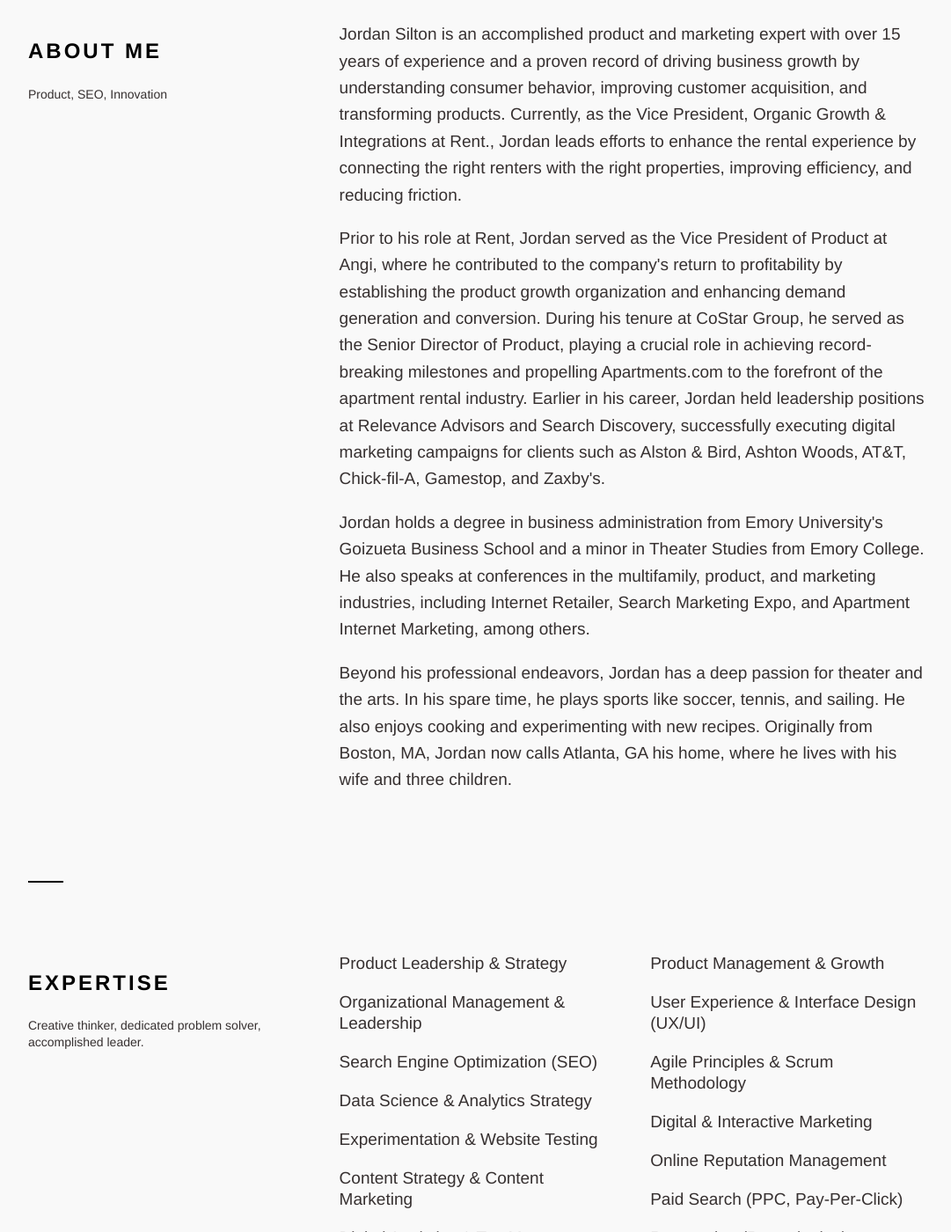
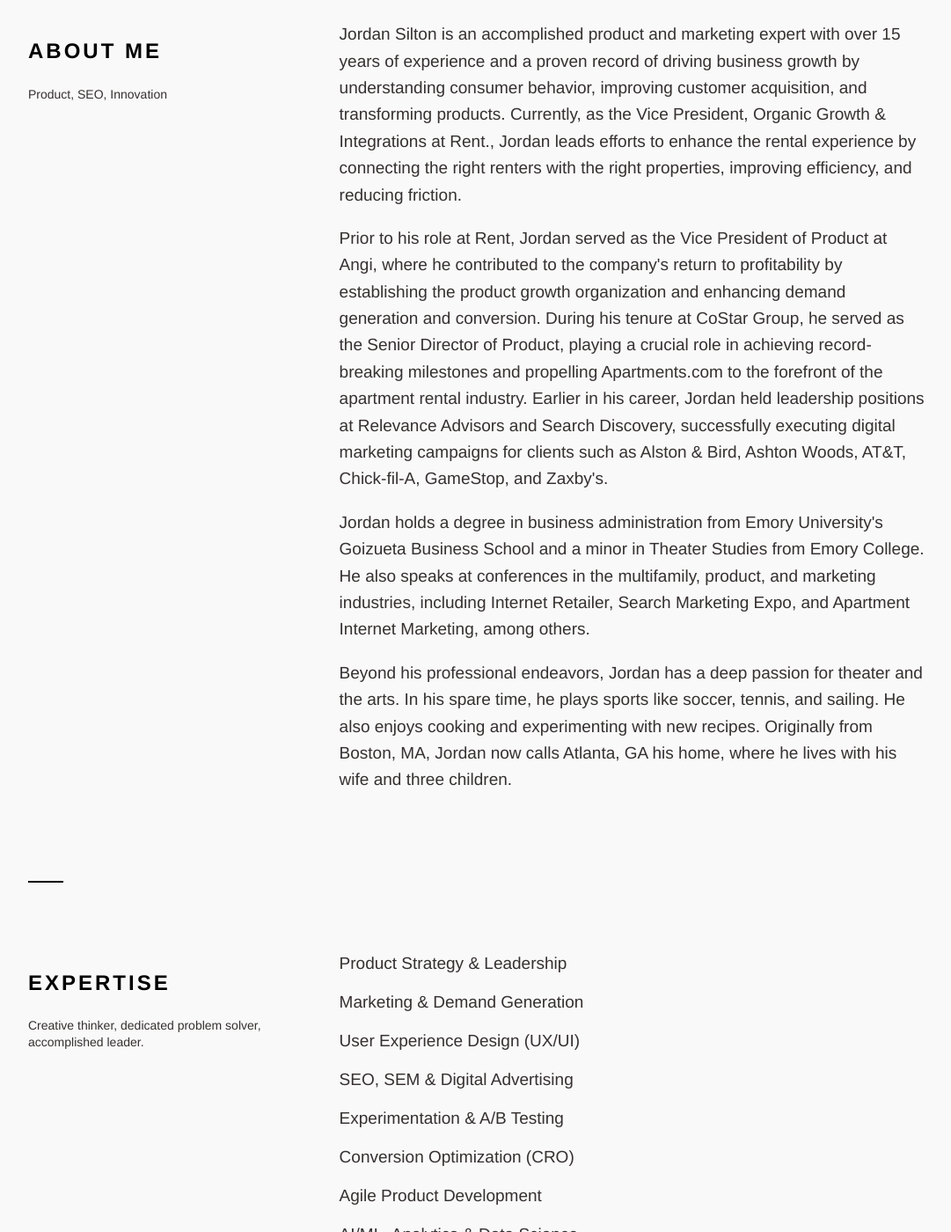
Before and after one commit to jsilton/jsilton.github.io, a Jekyll site: the page built from index.html, in a window 1280 px wide and 1400 px high, scrolled down 502 px. Shown: the whole window at 88% size, without its empty margins (98-1179 px from the left). Built offline with Jekyll 4.4.1, drawn with Linux system fonts in a browser that asks for light colours; some of the changed text lies outside the part shown.

Commit message:
Update expertise

```diff
--- a/_includes/expertise.html
+++ b/_includes/expertise.html
@@ -7,26 +7,17 @@
             <p>Creative thinker, dedicated problem solver, accomplished leader.</p>
         </div>
     </div>
-    <div class="four columns">
+    <div class="eight columns">
         <ul>
-            <li>Product Leadership &amp; Strategy</li>
-            <li>Organizational Management &amp; Leadership</li>
-            <li>Search Engine Optimization (SEO)</li>
-            <li>Data Science &amp; Analytics Strategy</li>
-            <li>Experimentation &amp; Website Testing</li>
-            <li>Content Strategy &amp; Content Marketing</li>
-            <li>Digital Analytics &amp; Tag Management</li>
-        </ul>
-    </div>
-    <div class="four columns">
-        <ul>
-            <li>Product Management &amp; Growth</li>
-            <li>User Experience &amp; Interface Design (UX/UI)</li>
-            <li>Agile Principles &amp; Scrum Methodology</li>
-            <li>Digital &amp; Interactive Marketing</li>
-            <li>Online Reputation Management</li>
-            <li>Paid Search (PPC, Pay-Per-Click)</li>
-            <li>Retargeting (Remarketing)</li>
+            <li>Product Strategy &amp; Leadership</li>
+            <li>Marketing &amp; Demand Generation</li>
+            <li>User Experience Design (UX/UI)</li>
+            <li>SEO, SEM &amp; Digital Advertising</li>
+            <li>Experimentation &amp; A/B Testing</li>
+            <li>Conversion Optimization (CRO)</li>
+            <li>Agile Product Development</li>
+            <li>AI/ML, Analytics &amp; Data Science</li>
+            <li>Storytelling &amp; Data Visualization</li>
         </ul>
     </div>
 </div>
--- a/_includes/speaking.html
+++ b/_includes/speaking.html
@@ -9,8 +9,9 @@
     </div>
     <div class="eight columns">
         <ul>
+            <li><strong>Botify Connect</strong> - Chicago, IL (October 2023)</li>
             <li><strong>rvatech/ ProductFest RVA</strong> - Richmond, VA (June 2022)</li>
-            <li><strong>Apartment Internet Marketing Conference (AIM Conference®)</strong> - Virtual (April 2022)</li>
+            <li><strong>Apartment Internet Marketing Conference (AIM Conference&reg;)</strong> - Virtual (April 2022)</li>
             <li><strong>Apartment Internet Marketing (AIM) Reinvent</strong> - Virtual (August 2021)</li>
             <li><strong>Apartments.com Spring Multifamily Insights Forum</strong> - Virtual (April 2021)</li>
             <li><strong>Botify Crawl2Convert</strong> - Virtual (October 2020)</li>
--- a/index.html
+++ b/index.html
@@ -1,6 +1,6 @@
 ---
 layout: default
-title: Jordan Silton - Marketing & Product Executive, Growth Catalyst, Transformational Leader
+title: Jordan Silton - Marketing &amp; Product Executive, Growth Catalyst, Transformational Leader
 description: Innovative growth accelerator driving B2B and B2C customer acquisition via high-performance teams to achieve record traffic, revenue, and profit.
 redirect_from:
   - /about
@@ -25,8 +25,8 @@
         </div>
     </div>
     <div class="eight columns">
-        <p>Jordan Silton is an accomplished product and marketing expert with over 15 years of experience and a proven record of driving business growth by understanding consumer behavior, improving customer acquisition, and transforming products. Currently, as the Vice President, Organic Growth & Integrations at Rent., Jordan leads efforts to enhance the rental experience by connecting the right renters with the right properties, improving efficiency, and reducing friction.</p>
-        <p>Prior to his role at Rent, Jordan served as the Vice President of Product at Angi, where he contributed to the company's return to profitability by establishing the product growth organization and enhancing demand generation and conversion. During his tenure at CoStar Group, he served as the Senior Director of Product, playing a crucial role in achieving record-breaking milestones and propelling Apartments.com to the forefront of the apartment rental industry. Earlier in his career, Jordan held leadership positions at Relevance Advisors and Search Discovery, successfully executing digital marketing campaigns for clients such as Alston & Bird, Ashton Woods, AT&T, Chick-fil-A, Gamestop, and Zaxby's.</p>
+        <p>Jordan Silton is an accomplished product and marketing expert with over 15 years of experience and a proven record of driving business growth by understanding consumer behavior, improving customer acquisition, and transforming products. Currently, as the Vice President, Organic Growth &amp; Integrations at Rent., Jordan leads efforts to enhance the rental experience by connecting the right renters with the right properties, improving efficiency, and reducing friction.</p>
+        <p>Prior to his role at Rent, Jordan served as the Vice President of Product at Angi, where he contributed to the company's return to profitability by establishing the product growth organization and enhancing demand generation and conversion. During his tenure at CoStar Group, he served as the Senior Director of Product, playing a crucial role in achieving record-breaking milestones and propelling Apartments.com to the forefront of the apartment rental industry. Earlier in his career, Jordan held leadership positions at Relevance Advisors and Search Discovery, successfully executing digital marketing campaigns for clients such as Alston &amp; Bird, Ashton Woods, AT&amp;T, Chick-fil-A, GameStop, and Zaxby's.</p>
         <p>Jordan holds a degree in business administration from Emory University's Goizueta Business School and a minor in Theater Studies from Emory College. He also speaks at conferences in the multifamily, product, and marketing industries, including Internet Retailer, Search Marketing Expo, and Apartment Internet Marketing, among others.</p>
         <p>Beyond his professional endeavors, Jordan has a deep passion for theater and the arts. In his spare time, he plays sports like soccer, tennis, and sailing. He also enjoys cooking and experimenting with new recipes. Originally from Boston, MA, Jordan now calls Atlanta, GA his home, where he lives with his wife and three children.
         </p>
```
